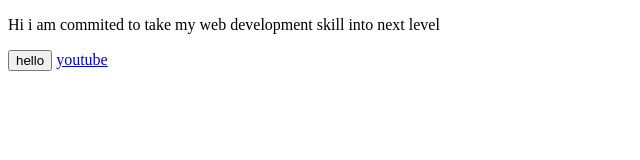
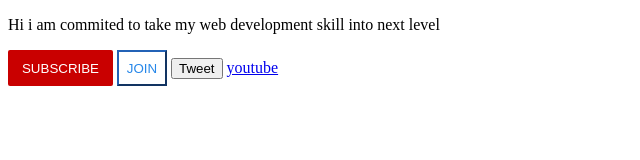
Before and after one commit to anishbasnet027/webDevelopment2022, a plain HTML site: page html basics/index.html in a window 1280 px wide. Shown: the whole page, without its empty margins (0-640 px from the left). Drawn offline with Linux system fonts and the light colour scheme.

Commit message:
1st lession button 1

```diff
--- a/html basics/index.html
+++ b/html basics/index.html
@@ -5,11 +5,42 @@
     <meta http-equiv="X-UA-Compatible" content="IE=edge">
     <meta name="viewport" content="width=device-width, initial-scale=1.0">
     <title>Document</title>
+    <style>
+        .subsBtn{
+            background-color: rgb(201, 0, 0);
+            color: white;
+            border: none;
+            height: 36px;
+            width: 105px;
+            border-radius: 2px;
+            cursor: pointer;
+        }
+
+        .joinBtn{
+            border-color: rgb(35, 98, 182);
+            height: 36px;
+            width: 50px;
+            color: rgb(38, 135, 233);
+            background-color: white;
+
+
+        }
+    </style>
 </head>
 <body>
     <p>Hi i am commited to take my web development skill into next level</p>
-    <button>hello</button>
+    <button class="subsBtn">
+        SUBSCRIBE
+    </button>
+
+    <button class="joinBtn">
+        JOIN
+    </button>
+
+    <button class="tweetBtn">
+        Tweet
+    </button>
+
     <a href="https://www.youtube.com/watch?v=G3e-cpL7ofc&t=2725s&ab_channel=SuperSimpleDev" target="_blank">youtube</a>
-
 </body>
 </html>
```
